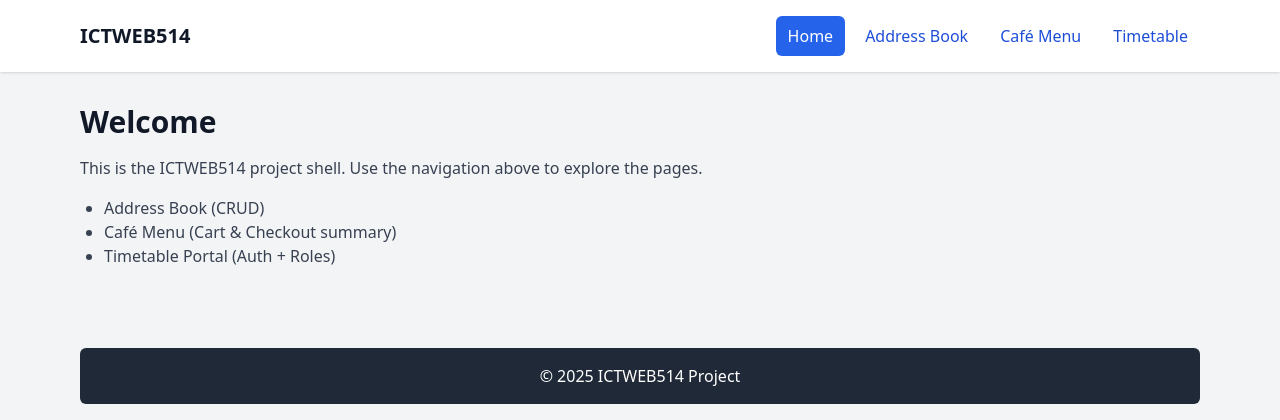
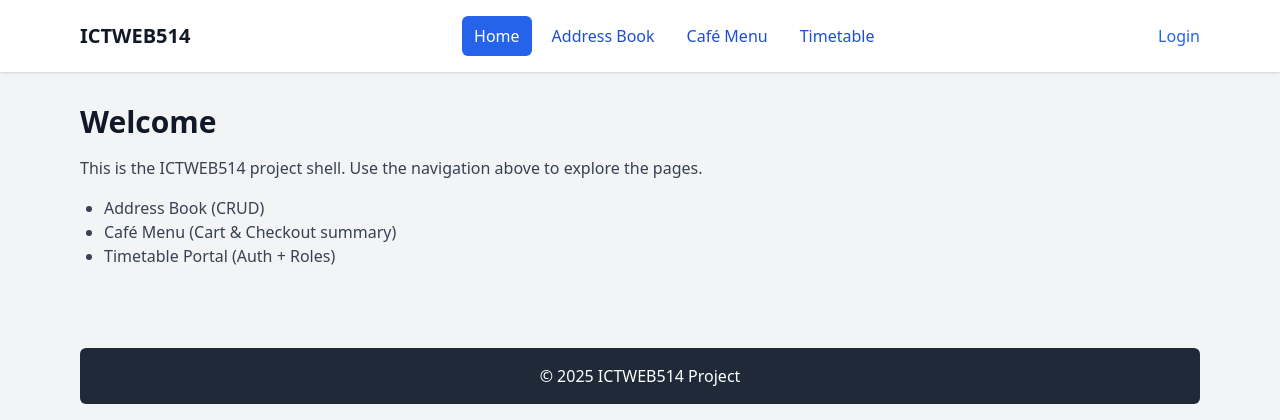
Before and after one commit to Charison01/ictweb514_project, a PHP site: page / in a window 1280 px wide. Shown: the top 420 px of the page. Run offline with PHP 8.4, Linux system fonts and the light colour scheme; some libraries are stand-ins or nearby versions.

Commit message:
feat(nav): add dynamic Dashboard + Logout links when user logged in

```diff
--- a/templates/partials/nav.php
+++ b/templates/partials/nav.php
@@ -1,3 +1,25 @@
+<!-- templates/partials/nav.php -->
+<!-- <?php
+//   $currentPage = $currentPage ?? 'home';
+//   function navClass($p, $c) {
+//     return $p === $c
+//       ? 'text-white bg-blue-600 px-3 py-2 rounded-md'
+//       : 'text-blue-700 hover:text-blue-900 px-3 py-2 rounded-md';
+//   }
+?> -->
+<!-- <header class="bg-white shadow">
+  <div class="mx-auto max-w-6xl px-4 py-4 flex items-center justify-between">
+    <a href="?page=home" class="text-xl font-semibold">ICTWEB514</a>
+    <nav class="flex items-center gap-2">
+      <a href="?page=home"        class="<?= navClass('home', $currentPage) ?>"        aria-current="<?= $currentPage==='home' ? 'page' : 'false' ?>">Home</a>
+      <a href="?page=addressbook&action=list" class="<?= navClass('addressbook', $currentPage) ?>">Address Book</a>
+      <a href="?page=menu"        class="<?= navClass('menu', $currentPage) ?>"        aria-current="<?= $currentPage==='menu' ? 'page' : 'false' ?>">Café Menu</a>
+      <a href="?page=timetable"   class="<?= navClass('timetable', $currentPage) ?>"   aria-current="<?= $currentPage==='timetable' ? 'page' : 'false' ?>">Timetable</a>
+    </nav>
+  </div>
+</header> -->
+
+
 <!-- templates/partials/nav.php -->
 <?php
   $currentPage = $currentPage ?? 'home';
@@ -6,16 +28,28 @@
       ? 'text-white bg-blue-600 px-3 py-2 rounded-md'
       : 'text-blue-700 hover:text-blue-900 px-3 py-2 rounded-md';
   }
+
+  require_once __DIR__ . '/../../src/lib/auth.php';
+  $user = current_user();
 ?>
 <header class="bg-white shadow">
   <div class="mx-auto max-w-6xl px-4 py-4 flex items-center justify-between">
     <a href="?page=home" class="text-xl font-semibold">ICTWEB514</a>
     <nav class="flex items-center gap-2">
       <a href="?page=home"        class="<?= navClass('home', $currentPage) ?>"        aria-current="<?= $currentPage==='home' ? 'page' : 'false' ?>">Home</a>
-      <!-- <a href="?page=addressbook" class="<?= navClass('addressbook', $currentPage) ?>" aria-current="<?= $currentPage==='addressbook' ? 'page' : 'false' ?>">Address Book</a> -->
       <a href="?page=addressbook&action=list" class="<?= navClass('addressbook', $currentPage) ?>">Address Book</a>
       <a href="?page=menu"        class="<?= navClass('menu', $currentPage) ?>"        aria-current="<?= $currentPage==='menu' ? 'page' : 'false' ?>">Café Menu</a>
       <a href="?page=timetable"   class="<?= navClass('timetable', $currentPage) ?>"   aria-current="<?= $currentPage==='timetable' ? 'page' : 'false' ?>">Timetable</a>
     </nav>
+
+    <div class="flex items-center gap-2">
+      <?php if ($user): ?>
+        <span class="text-sm text-gray-700">Hi, <?= htmlspecialchars($user['name']) ?></span>
+        <a href="?page=timetable&action=dashboard" class="text-blue-600 hover:underline">Dashboard</a>
+        <a href="?page=timetable&action=logout" class="text-red-600 hover:underline">Logout</a>
+      <?php else: ?>
+        <a href="?page=timetable&action=login" class="text-blue-600 hover:underline">Login</a>
+      <?php endif; ?>
+    </div>
   </div>
 </header>
```
